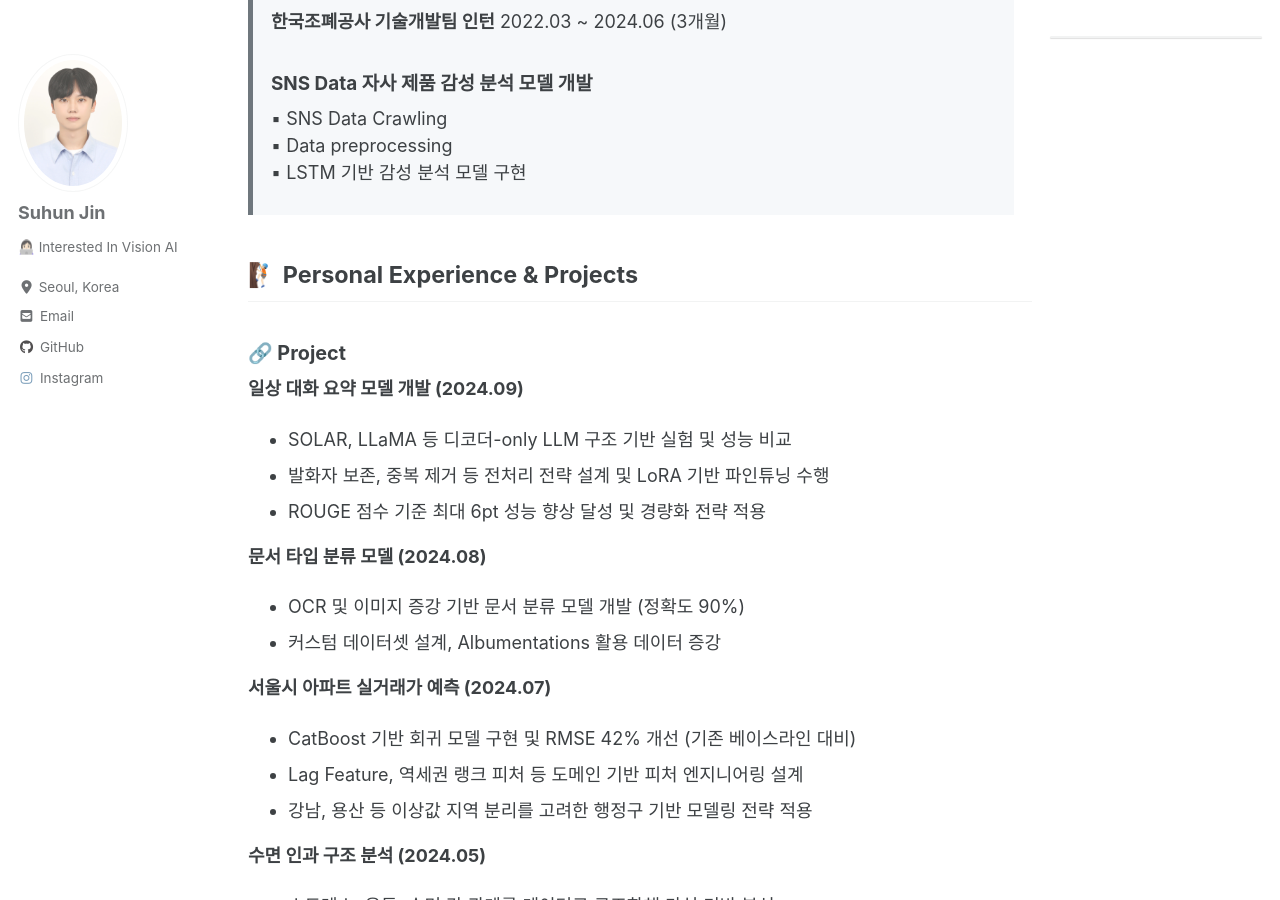
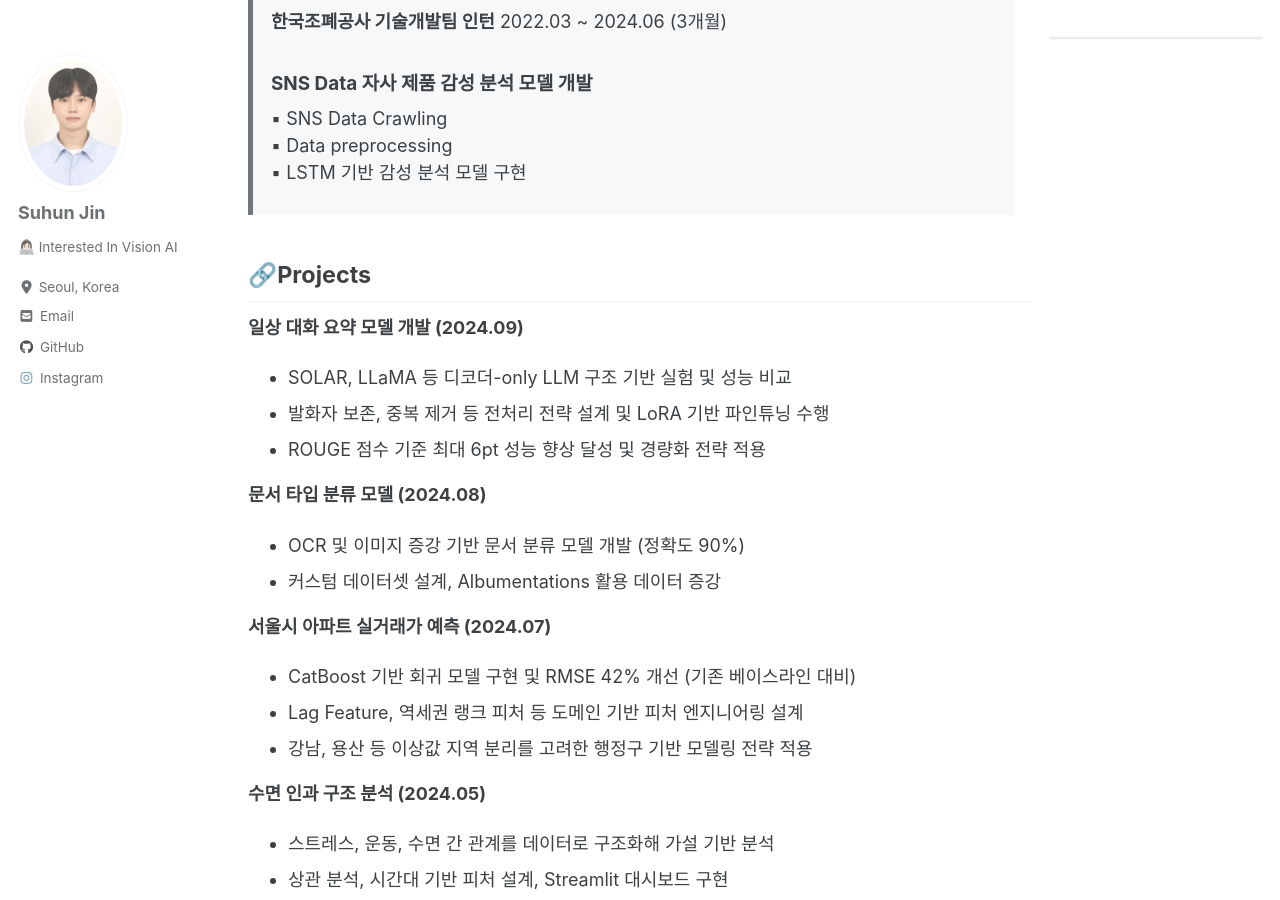
Before and after one commit to huniii32/huniii32.github.io, a Jekyll site: the page built from _pages/About.md, in a window 1280 px wide and 900 px high, scrolled down 1001 px. Built offline with Jekyll 4.4.1, drawn with Linux system fonts in a browser that asks for light colours; cached includes are drawn as plain includes; nearby versions of some CDN libraries; some web fonts are replaced.

Commit message:
Fix: about.md

```diff
--- a/_pages/About.md
+++ b/_pages/About.md
@@ -39,9 +39,7 @@ layout: single
 ▪ Data preprocessing
 ▪ LSTM 기반 감성 분석 모델 구현
 
-## 🧗🏻 Personal Experience & Projects
-
-#### 🔗 Project
+## 🔗Projects
 
 **일상 대화 요약 모델 개발 (2024.09)**
 - SOLAR, LLaMA 등 디코더-only LLM 구조 기반 실험 및 성능 비교
```
